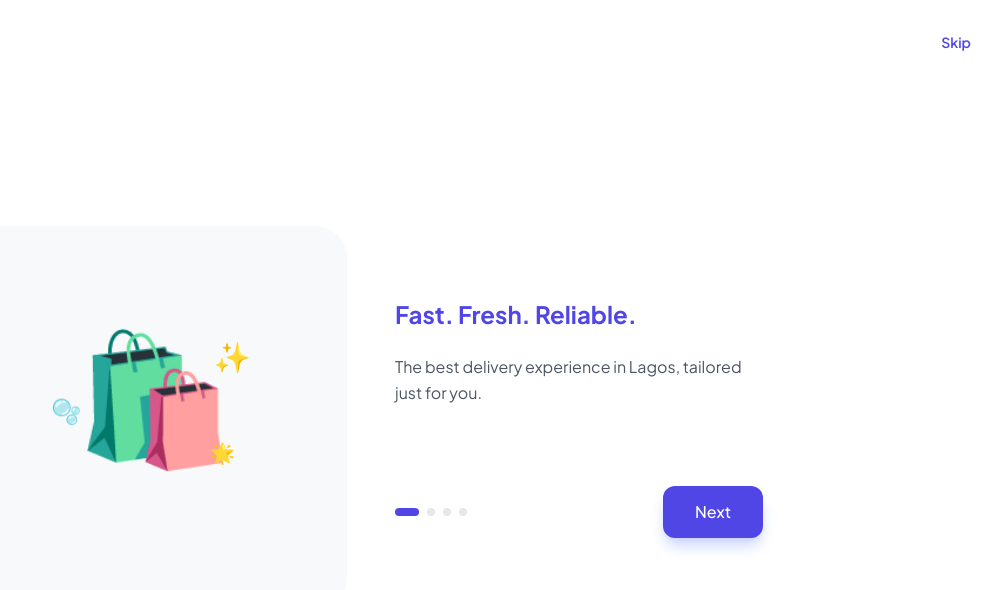
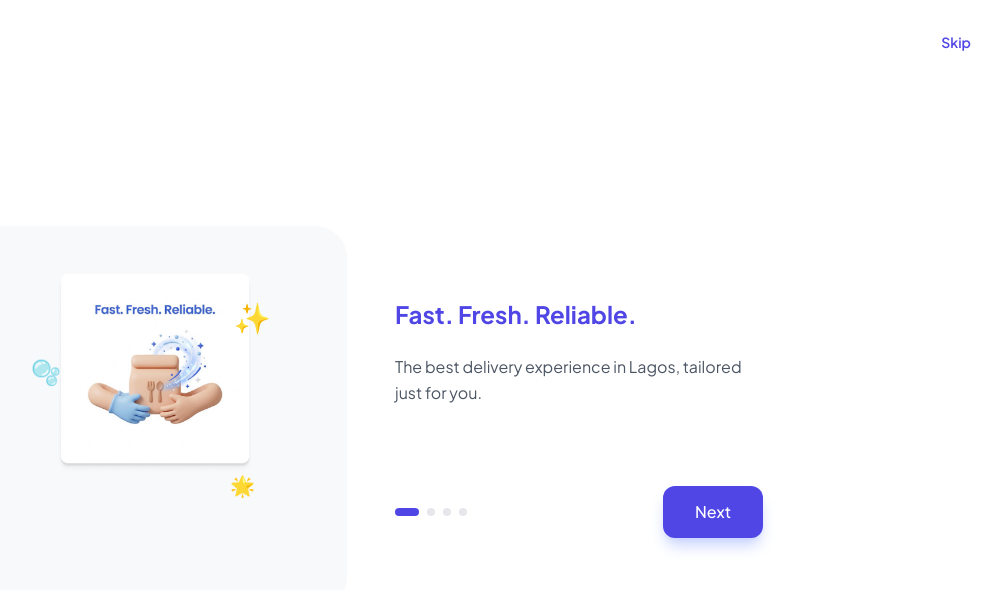
Before and after one commit to sunnydoshlowkee-jpg/Fastrapidapp, a React (Vite) app: page /onboarding/slider in a window 1280 px wide. Shown: the top 590 px of the page, without its empty margins (277-1279 px from the left). Built offline with nearby package versions, Linux system fonts and the light colour scheme.

Commit message:
feat(user): update slider screen with 3D illustration

```diff
--- a/src/apps/user/pages/onboarding/Slider.jsx
+++ b/src/apps/user/pages/onboarding/Slider.jsx
@@ -5,6 +5,7 @@ const slides = [
   {
     title: 'Fast. Fresh. Reliable.',
     emoji: '🛍️',
+    img: '/slide1-hero.png',
     description: 'The best delivery experience in Lagos, tailored just for you.',
     decorations: (
       <>
@@ -94,11 +95,15 @@ export default function Slider() {
                 Let's just put it outside for all slides to keep the layout very clean, or inside the card like the screenshots.
             */}
 
-            {/* 3D Illustration placeholder */}
+            {/* 3D Illustration placeholder / Image */}
             <div className="relative inline-block mt-4 mb-4" key={currentSlide}>
-              <span className="text-9xl animate-[bounce_2s_ease-in-out_infinite] block">
-                {slide.emoji}
-              </span>
+              {slide.img ? (
+                <img src={slide.img} alt={slide.title} className="w-[200px] h-[200px] object-contain animate-[bounce_2s_ease-in-out_infinite]" />
+              ) : (
+                <span className="text-9xl animate-[bounce_2s_ease-in-out_infinite] block">
+                  {slide.emoji}
+                </span>
+              )}
               {slide.decorations}
             </div>
           </div>
```
Also changed, not shown: public/slide1-hero.png (added).
